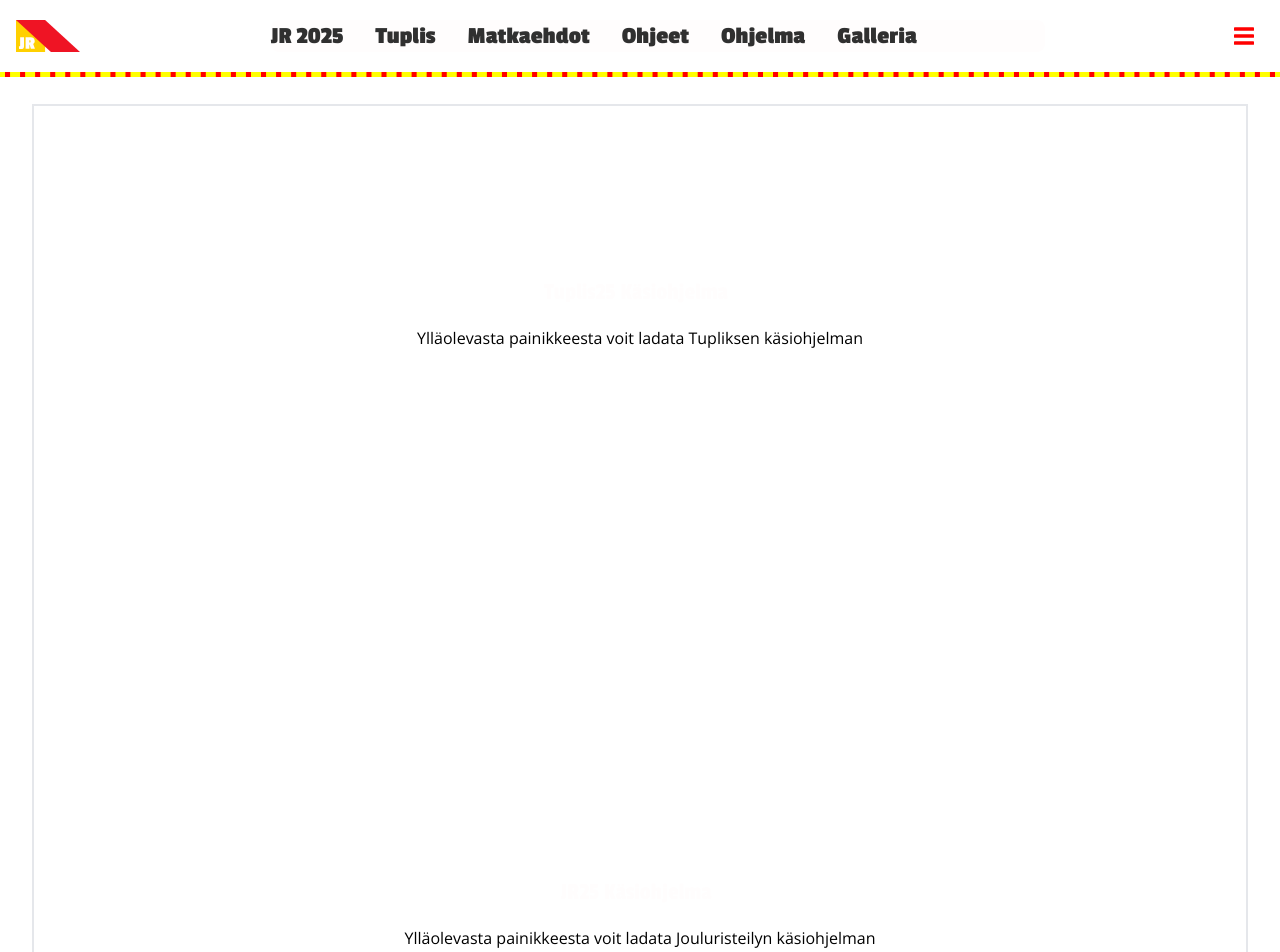
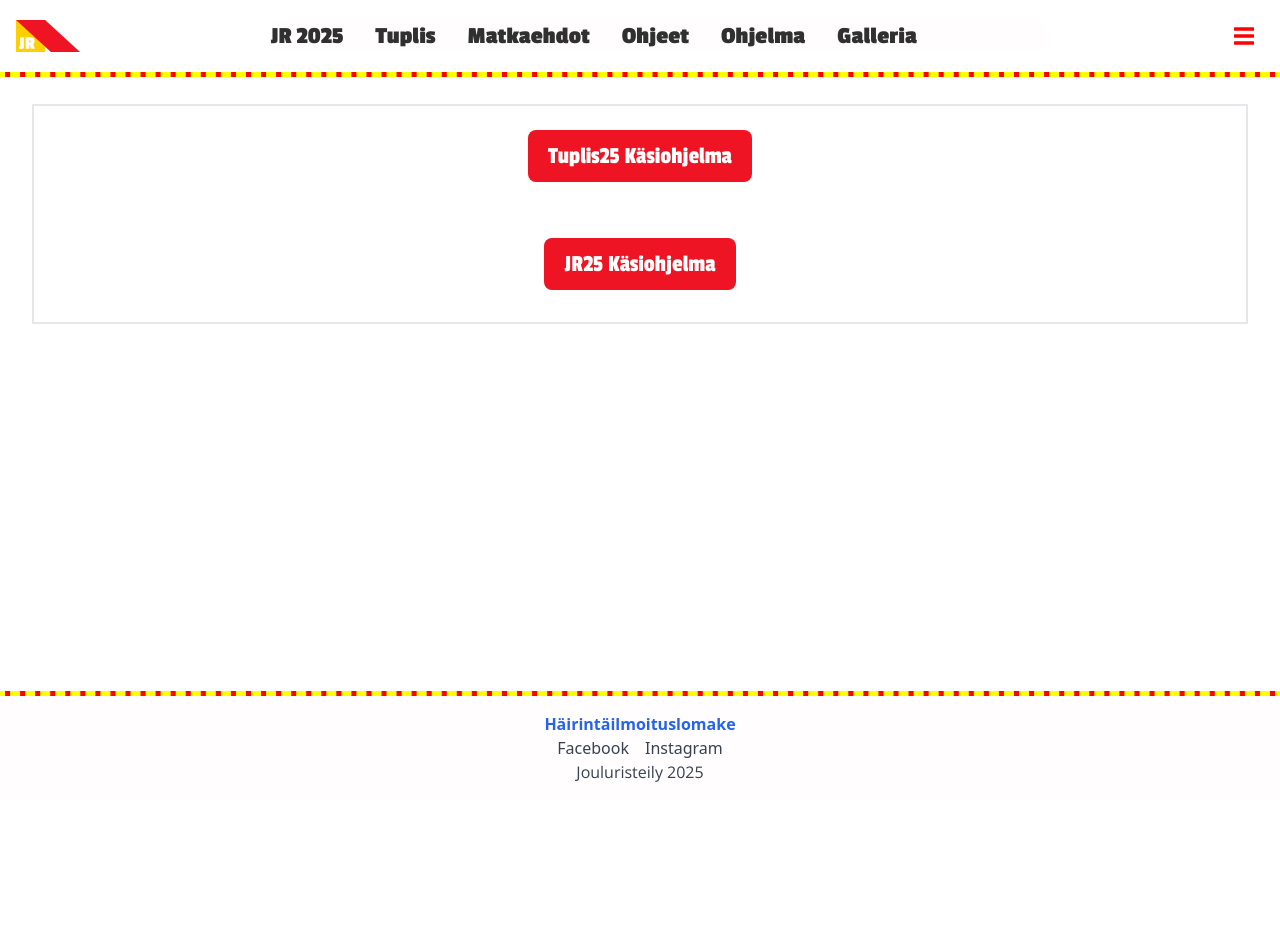
Before and after one commit to jouluristeily/jouluristeily, a Next.js app: page /events in a window 1280 px wide. Shown: the top 952 px of the page. After the commit the page ends 800 px from the top, so only its background shows below. Built offline with nearby package versions, Linux system fonts and the light colour scheme; a web font is replaced by a local one.

Commit message:
improve styling

```diff
--- a/src/app/events/page.tsx
+++ b/src/app/events/page.tsx
@@ -1,6 +1,3 @@
-import { getEvents } from '@/lib/api';
-import EventList from '@/app/events/EventList';
-
 export default async function Events() {
   // const eventsResponse = await getEvents();
   // const events = eventsResponse.docs;
@@ -13,32 +10,27 @@ export default async function Events() {
 
   return (
     <div className="flex flex-col items-center m-8 border-2">
-      <object data="TUPLIS25_kasiohjelma.pdf" type="application/pdf" width="100%" height="600px">
-        <div className="flex flex-col justify-center align-center items-center mt-40 text-center">
+      <div className="flex flex-col items-center p-6 text-center">
         <a
           href="https://drive.google.com/uc?export=download&id=1K85tZWmyQxBwARU2Ghl756czCSwKUAJV"
-            className="text-white text-2xl font-title bg-red-600 hover:bg-red-800 focus:ring-4 focus:ring-red-300 font-medium rounded-lg px-5 py-2.5 mr-2 mb-2 dark:bg-red-600 dark:hover:bg-red-700 focus:outline-none dark:focus:ring-blue-red"
+          className="btn-primary"
           target="_blank"
           rel="noopener noreferrer"
         >
           Tuplis25 Käsiohjelma
         </a>
-          <p>Ylläolevasta painikkeesta voit ladata Tupliksen käsiohjelman</p>
       </div>
-      </object>
-      <object data="JR25_kasiohjelma.pdf" type="application/pdf" width="100%" height="600px">
-        <div className="flex flex-col justify-center align-center items-center mt-40 text-center">
+
+      <div className="flex flex-col items-center p-6 text-center  bg-red-600">
         <a
           href="https://drive.google.com/uc?export=download&id=1AvxUFck0Z3dv-ZBx4slCczUJZy1HW2o9"
-            className="text-white text-2xl font-title bg-red-600 hover:bg-red-800 focus:ring-4 focus:ring-red-300 font-medium rounded-lg px-5 py-2.5 mr-2 mb-2 dark:bg-red-600 dark:hover:bg-red-700 focus:outline-none dark:focus:ring-blue-red"
+          className="btn-primary"
           target="_blank"
           rel="noopener noreferrer"
         >
           JR25 Käsiohjelma
         </a>
-          <p>Ylläolevasta painikkeesta voit ladata Jouluristeilyn käsiohjelman</p>
       </div>
-      </object>
     </div>
   );
 }
--- a/src/app/globals.css
+++ b/src/app/globals.css
@@ -27,6 +27,13 @@
   }
 }
 
+@layer components {
+  .btn-primary {
+    @apply text-white text-2xl font-title bg-red hover:bg-darkred rounded-lg px-5 py-2.5 mb-2;
+    @apply transition-colors duration-200;
+  }
+}
+
 strong,
 b {
   font-weight: bold;
--- a/src/style.ts
+++ b/src/style.ts
@@ -1,4 +1,5 @@
 export const colors = {
+  darkred: '#C1121F',
   red: '#EF1424',
   lightred: '#F4383E',
   yellow: '#FFD000',
--- a/tailwind.config.js
+++ b/tailwind.config.js
@@ -17,13 +17,14 @@ module.exports = {
         paragraph: ['var(--font-opensans)'],
       },
       colors: {
-        'red': '#EF1424',
-        'lightred': '#F4383E',
-        'yellow': '#FFD000',
-        'lightyellow': '#FFE578',
-        'black': '#303030',
-        'white': '#FFFDFD',
-      }
+        darkred: '#C1121F',
+        red: '#EF1424',
+        lightred: '#F4383E',
+        yellow: '#FFD000',
+        lightyellow: '#FFE578',
+        black: '#303030',
+        white: '#FFFDFD',
+      },
     },
   },
   variants: {},
```
Lines whose indentation alone changed are shown as unchanged.
